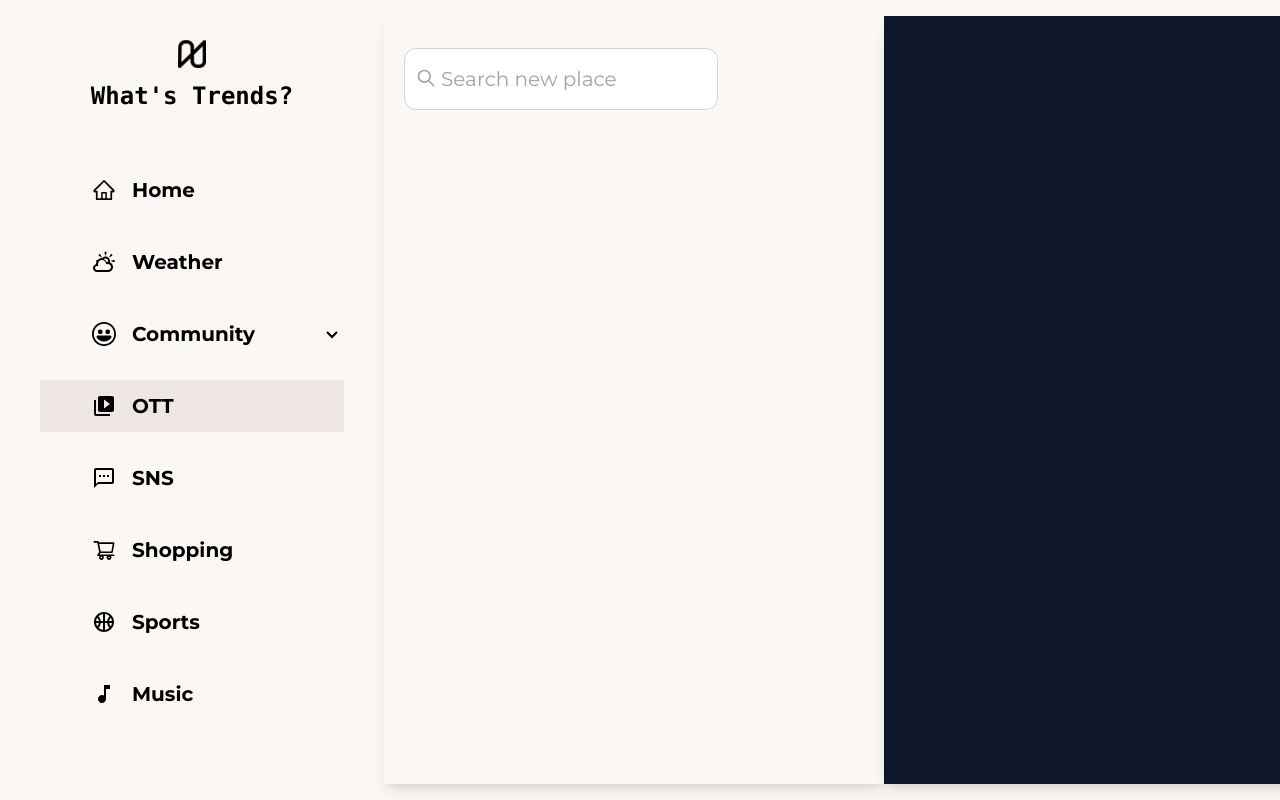
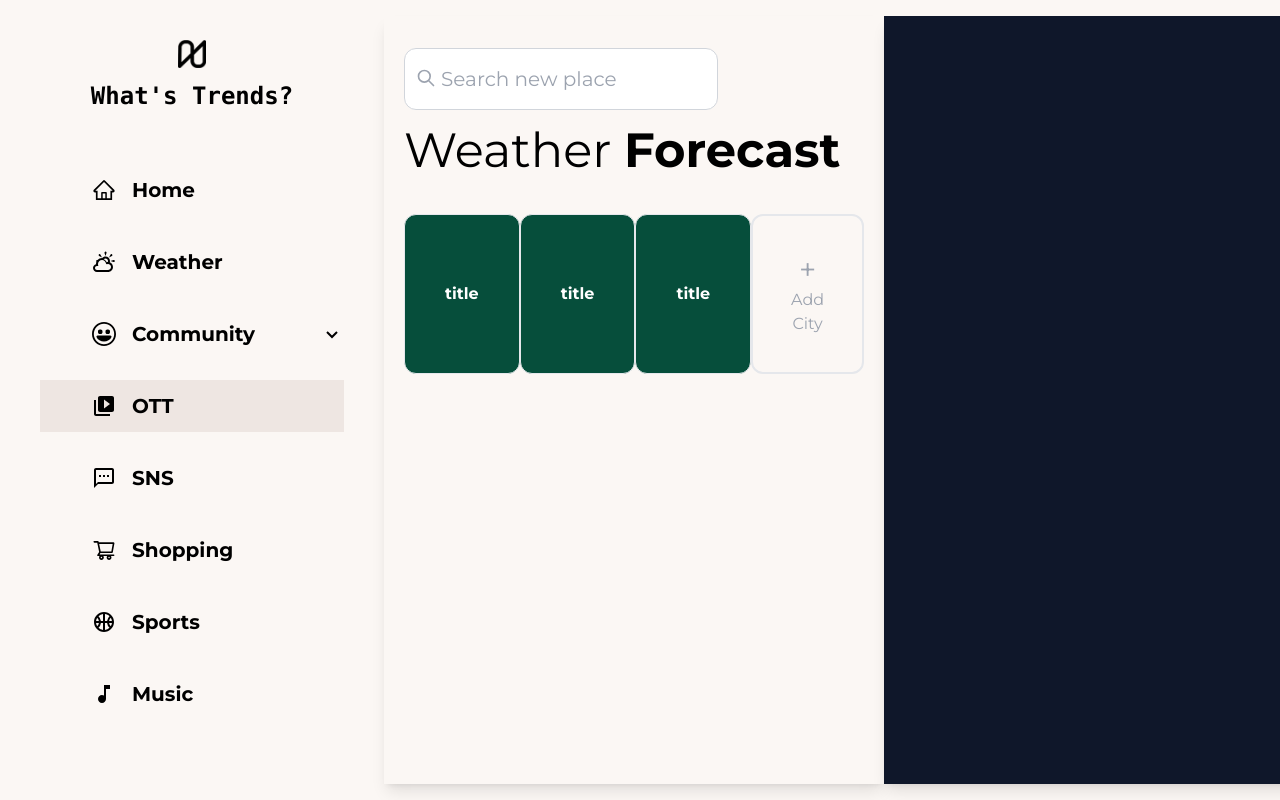
Before and after one commit to osh6006/what-trend, a React (Create React App) app: page /ott in a window 1280 px wide. Built offline with nearby package versions, Linux system fonts and the light colour scheme; a web font is replaced by a local one.

Commit message:
Weather Select City Style

```diff
--- a/src/api/openWeather.ts
+++ b/src/api/openWeather.ts
@@ -10,7 +10,7 @@ interface Location {
 export async function getRecentlyWeather(location: Location | undefined) {
   if (location) {
     const res = await fetch(
-      `${process.env.REACT_APP_ADDRESS}?lat=${location.latitude}&lon=${location.longitude}&appid=${process.env.REACT_APP_OPENWEATHER_API_KEY}`,
+      `${process.env.REACT_APP_WEATHER_ADDRESS}forecast?lat=${location.latitude}&lon=${location.longitude}&appid=${process.env.REACT_APP_OPENWEATHER_API_KEY}`,
       requestOptions
     );
     return res.json();
@@ -18,3 +18,13 @@ export async function getRecentlyWeather(location: Location | undefined) {
 
   return [];
 }
+
+export async function getAirPolution(location: Location | undefined) {
+  if (location) {
+    const res = await fetch(
+      `${process.env.REACT_APP_WEATHER_ADDRESS}air_pollution?lat=${location.latitude}&lon=${location.longitude}&appid=${process.env.REACT_APP_OPENWEATHER_API_KEY}`
+    );
+    return res.json;
+  }
+  return [];
+}
--- /dev/null
+++ b/src/components/weather/Forecast.tsx
@@ -0,0 +1,44 @@
+import { useState } from "react";
+
+export const Forecast = () => {
+  const data = [
+    {
+      id: 0,
+      title: "HTML",
+      description:
+        "HTML (HyperText Markup Language) is the most basic building block of the Web. It defines the meaning and structure of web content. Other technologies besides HTML are generally used to describe a web page's appearance/presentation (CSS) or functionality/behavior (JavaScript).",
+    },
+    {
+      id: 1,
+      title: "CSS",
+      description:
+        "Cascading Style Sheets (CSS) is a stylesheet language used to describe the presentation of a document written in HTML or XML (including XML dialects such as SVG, MathML or XHTML). CSS describes how elements should be rendered on screen, on paper, in speech, or on other media.",
+    },
+    {
+      id: 2,
+      title: "JavaScript",
+      description:
+        "JavaScript (JS) is a lightweight, interpreted, or just-in-time compiled programming language with first-class functions. While it is most well-known as the scripting language for Web pages, many non-browser environments also use it, such as Node.js, Apache CouchDB and Adobe Acrobat.",
+    },
+  ];
+  return (
+    <div className="mt-10 flex">
+      {/* <ul className={styles.tabMenu}>
+        {data.map(item => (
+          <li
+            key={item.id}
+            className={index === item.id ? styles.active : null}
+            onClick={() => setIndex(item.id)}
+          >
+            {item.title}
+          </li>
+        ))}
+      </ul>
+      {data
+        .filter(item => index === item.id)
+        .map(item => (
+          <div className={styles.tabContent}>{item.description}</div>
+        ))} */}
+    </div>
+  );
+};
--- a/src/components/weather/Search.jsx
+++ b/src/components/weather/Search.tsx
@@ -1,4 +1,3 @@
-import { AiOutlineSearch } from "react-icons/ai";
 import { HiOutlineSearch } from "react-icons/hi";
 
 export const Search = () => {
--- /dev/null
+++ b/src/components/weather/SelectCity.tsx
@@ -0,0 +1,22 @@
+import React from "react";
+
+export const SelectCity = () => {
+  return (
+    <div className="mt-10">
+      <ul className="flex h-[160px] items-center justify-around">
+        {[1, 2, 3].map((el: number) => (
+          <li
+            className="flex h-full w-10 basis-32 cursor-pointer flex-col items-center justify-center rounded-xl border bg-emerald-900 font-bold text-white transition-all hover:scale-110"
+            key={el}
+          >
+            title
+          </li>
+        ))}
+        <button className="flex h-full flex-col items-center justify-center rounded-xl border-2 px-6 py-5 text-gray-400 transition-colors hover:border-gray-700 hover:text-gray-700">
+          <div className="text-3xl">+</div>
+          <div>Add City</div>
+        </button>
+      </ul>
+    </div>
+  );
+};
--- /dev/null
+++ b/src/context/WeatherContext.tsx
@@ -0,0 +1,20 @@
+import { useContext, createContext } from "react";
+import React from "react";
+
+type contextProps = {
+  children: React.ReactNode;
+};
+
+type ThemeContextType = any;
+
+const WeatherContext = createContext<ThemeContextType>(undefined);
+
+export function WeatherContextProvider({ children }: contextProps) {
+  return (
+    <WeatherContext.Provider value={true}>{children}</WeatherContext.Provider>
+  );
+}
+
+export function useWeatherContext() {
+  return useContext(WeatherContext);
+}
--- a/src/pages/Weather.tsx
+++ b/src/pages/Weather.tsx
@@ -1,13 +1,23 @@
 import React from "react";
+import { Forecast } from "../components/weather/Forecast";
 import { Search } from "../components/weather/Search";
+import { SelectCity } from "../components/weather/SelectCity";
+import { WeatherContextProvider } from "../context/WeatherContext";
 
 export default function Weather() {
   return (
-    <main className="ml-0 flex h-screen w-full flex-1 flex-col py-4 sm:ml-72 lg:ml-96 lg:flex-row lg:pr-10">
-      <section className="w-full  p-5 shadow-lg lg:w-6/12 lg:min-w-[500px]">
-        <Search />
-      </section>
-      <section className="w-full rounded-r-2xl border-r-2 bg-slate-900 p-5 shadow-lg lg:w-5/12 lg:min-w-[500px]"></section>
-    </main>
+    <WeatherContextProvider>
+      <main className="ml-0 flex h-screen w-full flex-1 flex-col py-4 sm:ml-72 lg:ml-96 lg:flex-row lg:pr-10">
+        <section className="w-full p-5 shadow-lg lg:w-6/12 lg:min-w-[500px]">
+          <Search />
+          <h1 className="mt-3 text-5xl">
+            Weather <strong>Forecast</strong>
+          </h1>
+          <SelectCity />
+          <Forecast />
+        </section>
+        <section className="w-full rounded-r-2xl border-r-2 bg-slate-900 p-5 shadow-lg lg:w-5/12 lg:min-w-[500px]"></section>
+      </main>
+    </WeatherContextProvider>
   );
 }
```
